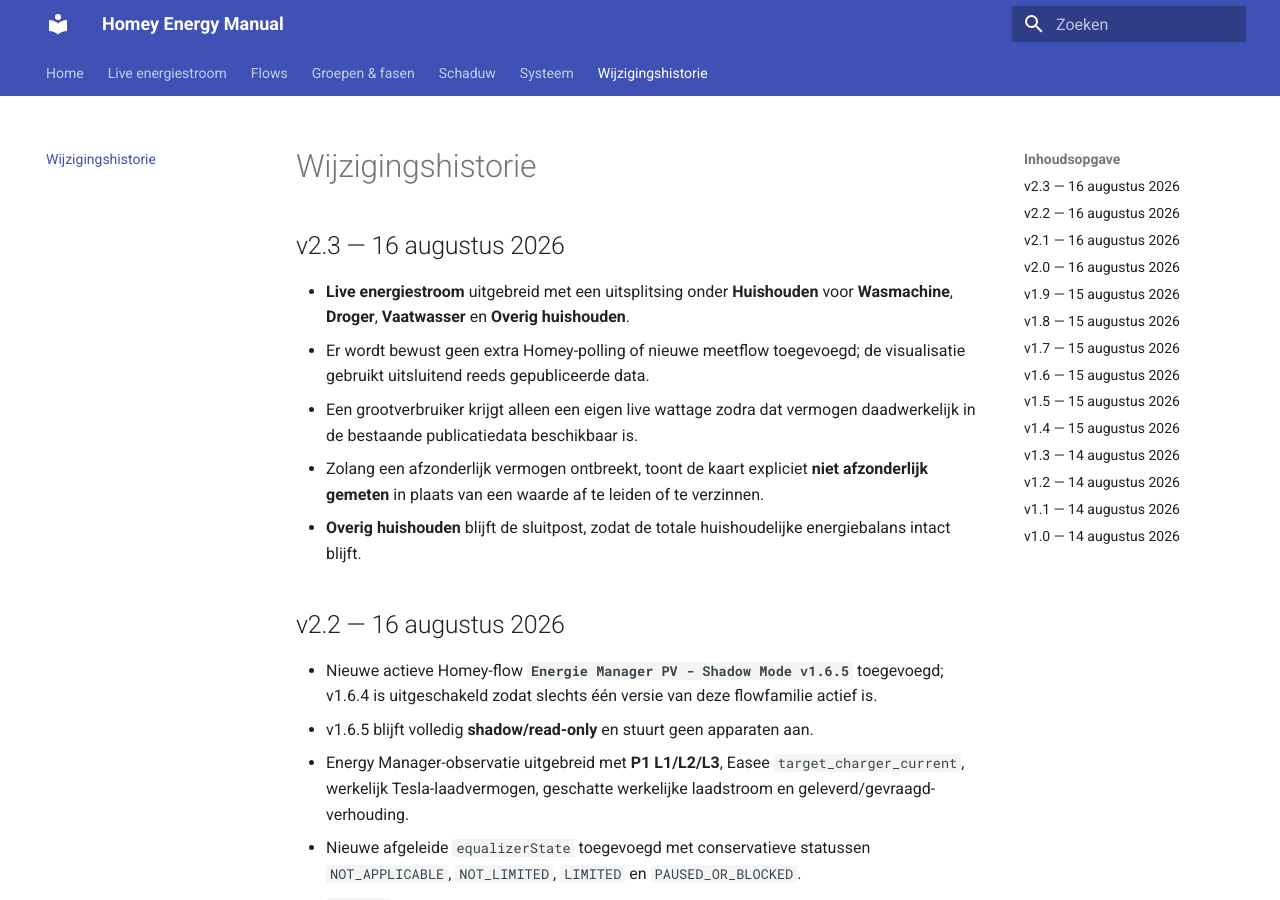
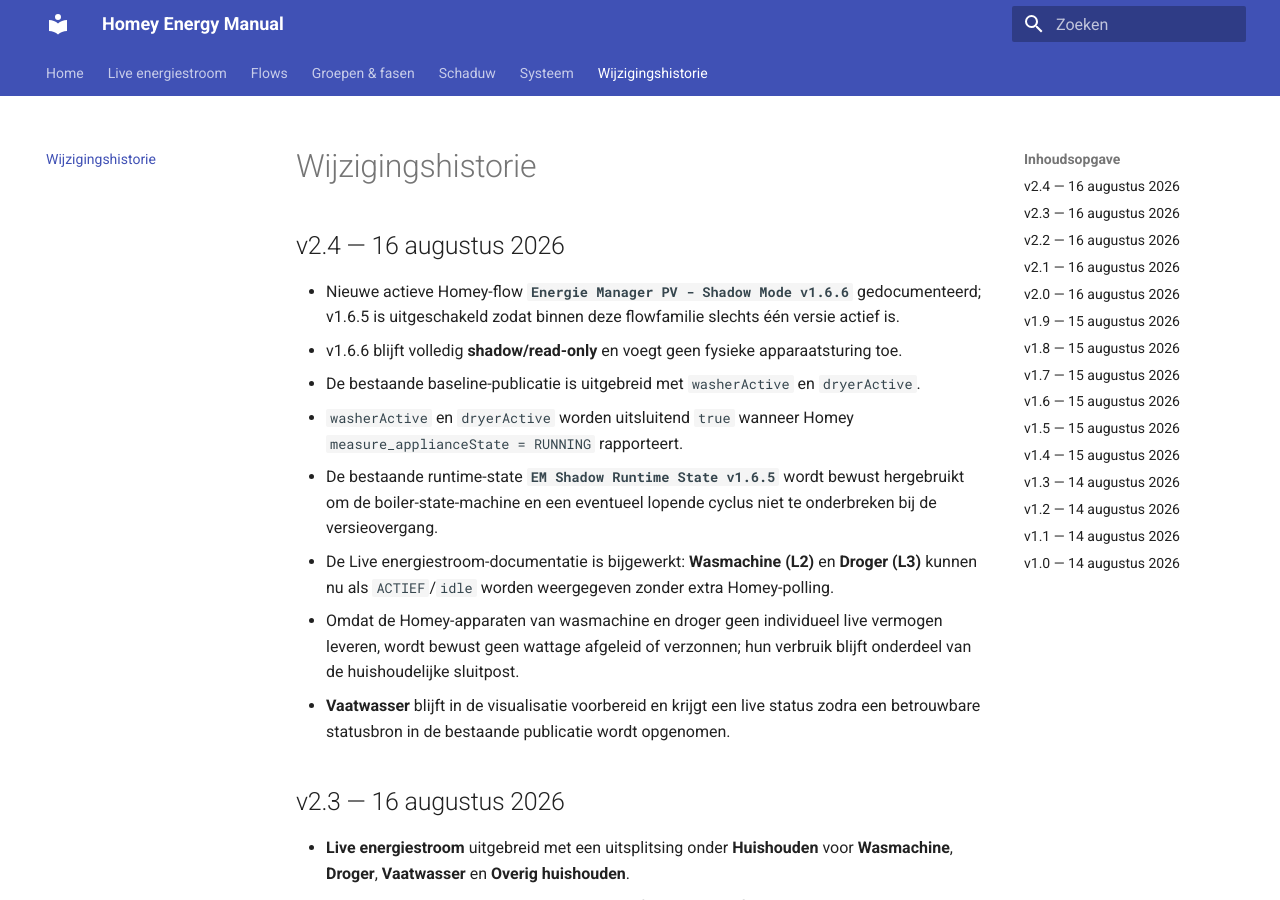
Before and after one commit to OnsKasteeltje/homey-energy-manual, an MkDocs documentation site: the page built from docs/wijzigingshistorie.md, in a window 1280 px wide and 900 px high. Built offline with MkDocs 1.6.1 and Material for MkDocs 9.7.7, drawn with Linux system fonts in a browser that asks for light colours.

Commit message:
docs: add website v2.4 for Energy Manager v1.6.6

```diff
--- a/docs/wijzigingshistorie.md
+++ b/docs/wijzigingshistorie.md
@@ -1,4 +1,15 @@
 # Wijzigingshistorie
+
+## v2.4 — 16 augustus 2026
+
+- Nieuwe actieve Homey-flow **`Energie Manager PV - Shadow Mode v1.6.6`** gedocumenteerd; v1.6.5 is uitgeschakeld zodat binnen deze flowfamilie slechts één versie actief is.
+- v1.6.6 blijft volledig **shadow/read-only** en voegt geen fysieke apparaatsturing toe.
+- De bestaande baseline-publicatie is uitgebreid met `washerActive` en `dryerActive`.
+- `washerActive` en `dryerActive` worden uitsluitend `true` wanneer Homey `measure_applianceState = RUNNING` rapporteert.
+- De bestaande runtime-state **`EM Shadow Runtime State v1.6.5`** wordt bewust hergebruikt om de boiler-state-machine en een eventueel lopende cyclus niet te onderbreken bij de versieovergang.
+- De Live energiestroom-documentatie is bijgewerkt: **Wasmachine (L2)** en **Droger (L3)** kunnen nu als `ACTIEF`/`idle` worden weergegeven zonder extra Homey-polling.
+- Omdat de Homey-apparaten van wasmachine en droger geen individueel live vermogen leveren, wordt bewust geen wattage afgeleid of verzonnen; hun verbruik blijft onderdeel van de huishoudelijke sluitpost.
+- **Vaatwasser** blijft in de visualisatie voorbereid en krijgt een live status zodra een betrouwbare statusbron in de bestaande publicatie wordt opgenomen.
 
 ## v2.3 — 16 augustus 2026
 
```
